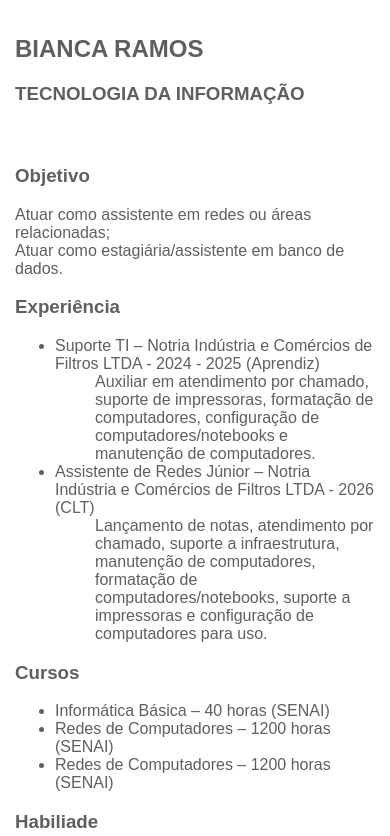
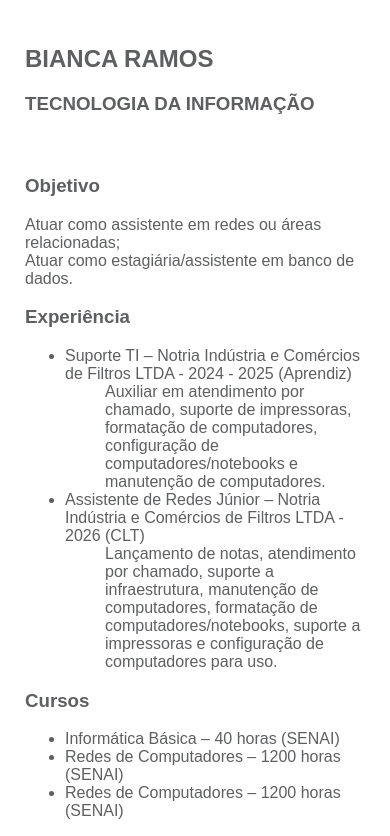
Before and after one commit to bianca-256465/Portif-lio, a plain HTML site: page curriculo.html in a window 390 px wide. Shown: the top 836 px of the page. Drawn offline with Linux system fonts and the light colour scheme.

Commit message:
Update curriculo.css

```diff
--- a/css-interno/curriculo.css
+++ b/css-interno/curriculo.css
@@ -47,8 +47,8 @@ body{
 @media screen and (max-width: 600px) {
     #principal {
         width: 100%;
-        max-width: 100%;
-        padding: 15px;
+        max-width: auto;
+        padding: 25px;
         box-sizing: border-box;
         height: auto;
     }
```
